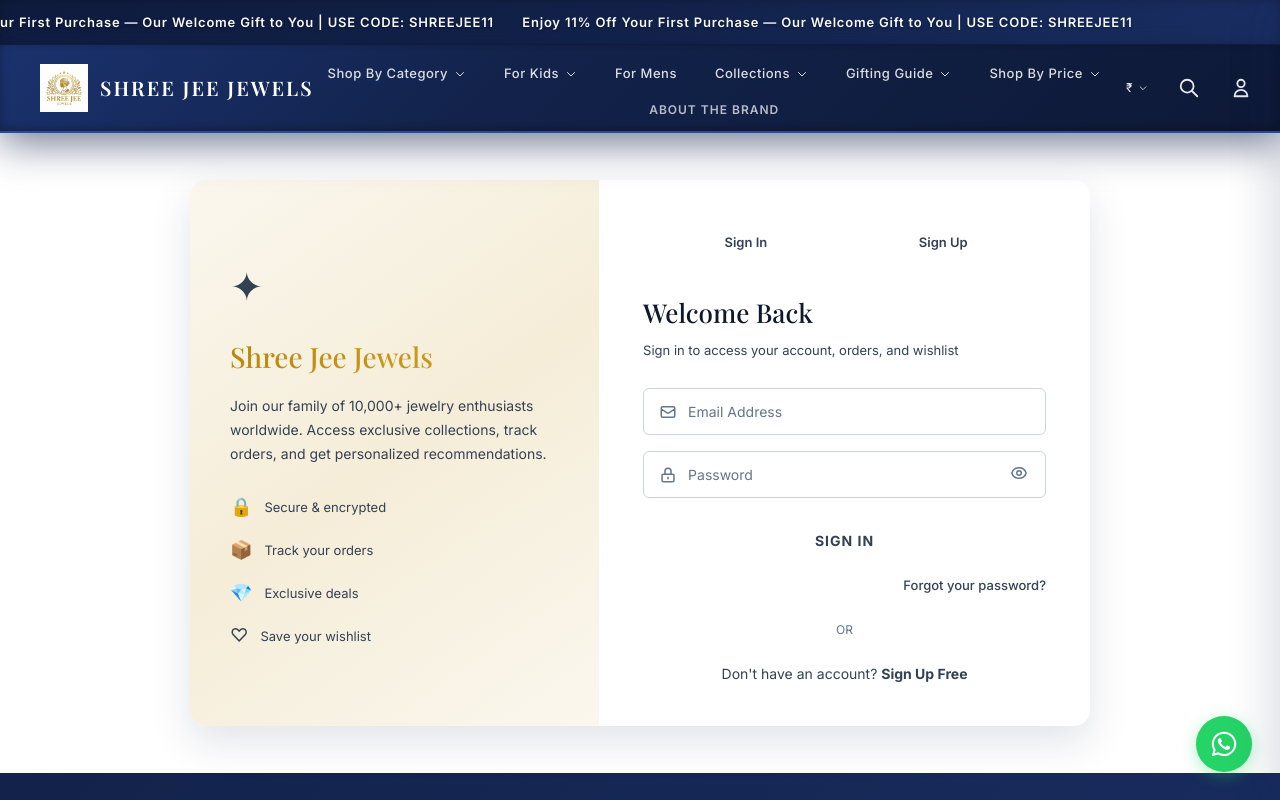
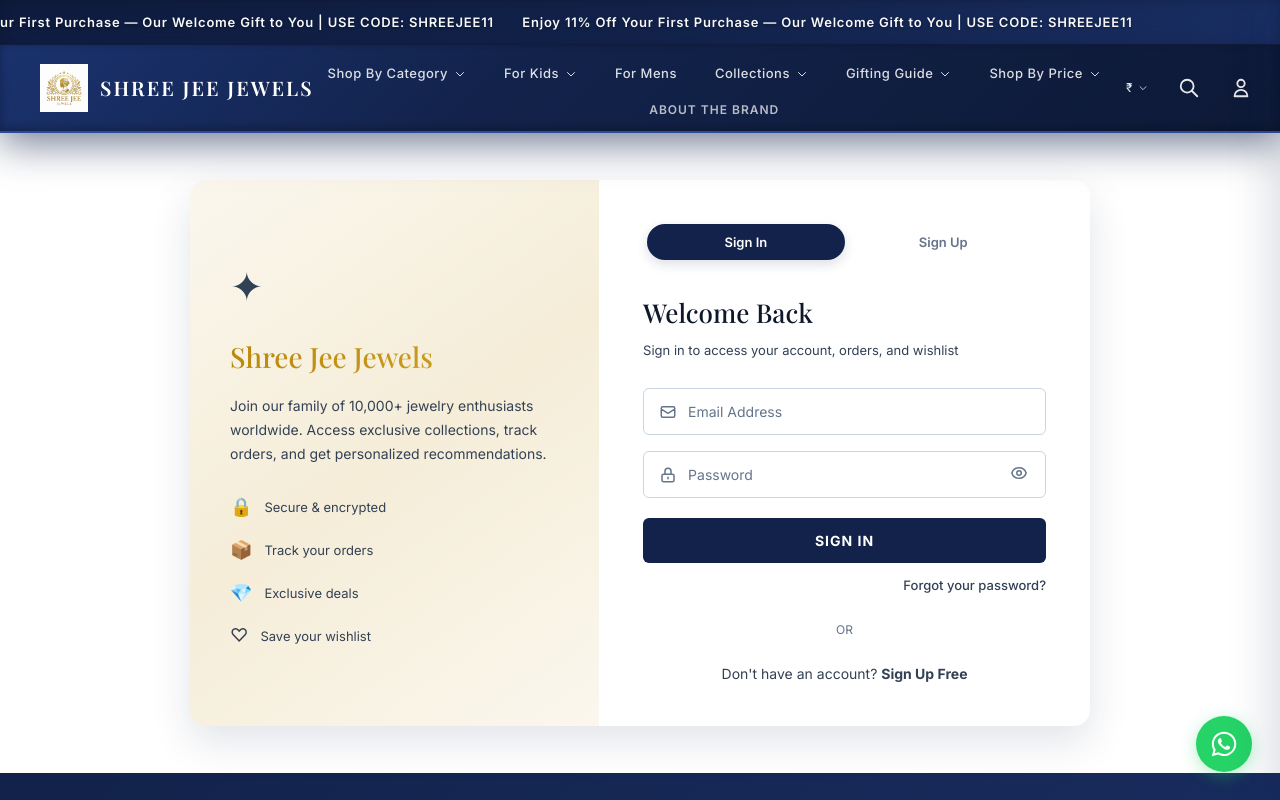
Before and after one commit to naitikvj31/shree-jee-gems, a Next.js app: page /auth in a window 1280 px wide. Shown: the top 800 px of the page. Built offline with nearby package versions, Linux system fonts and the light colour scheme; a web font is replaced by a local one.

Commit message:
fix(ui): auth form buttons invisible on light theme

```diff
--- a/src/app/auth/auth.module.css
+++ b/src/app/auth/auth.module.css
@@ -111,17 +111,18 @@
     padding: 10px;
     font-size: 13px;
     font-weight: 600;
-    color: var(--text-light);
+    color: #64748B;
     background: transparent;
     border-radius: var(--radius-full);
     cursor: pointer;
     transition: all 0.25s ease;
+    border: none;
 }
 
 .toggleActive {
-    background: var(--gold) !important;
-    color: var(--white) !important;
-    box-shadow: var(--shadow-gold);
+    background: #12224A !important;
+    color: #FFFFFF !important;
+    box-shadow: 0 4px 12px rgba(18, 34, 74, 0.15);
 }
 
 /* Form */
@@ -209,8 +210,9 @@
     font-weight: 700;
     text-transform: uppercase;
     letter-spacing: 1px;
-    color: var(--white);
-    background: var(--gold);
+    color: #FFFFFF;
+    background: #12224A;
+    border: none;
     border-radius: var(--radius-sm);
     cursor: pointer;
     transition: all 0.3s ease;
@@ -218,9 +220,9 @@
 }
 
 .submitBtn:hover {
-    background: var(--gold-hover);
+    background: #1A326E;
     transform: translateY(-2px);
-    box-shadow: var(--shadow-gold);
+    box-shadow: 0 8px 24px rgba(18, 34, 74, 0.2);
 }
 
 .submitBtn:disabled {
```
